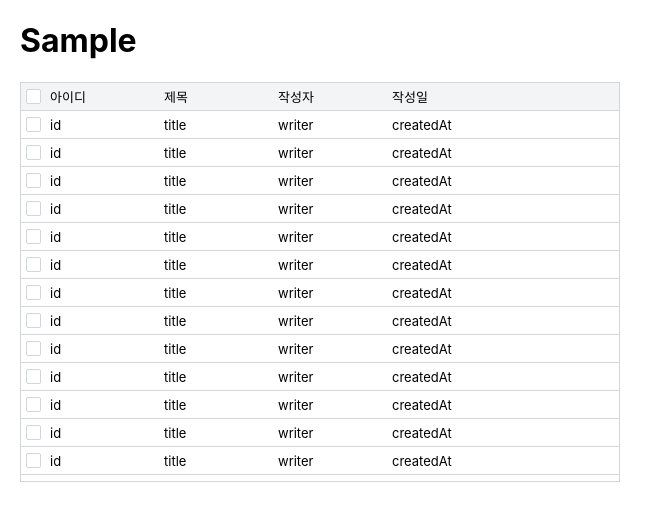
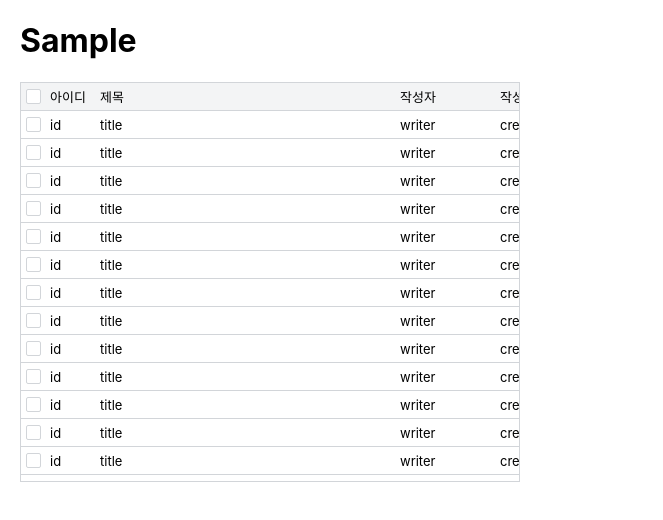
Before and after one commit to axisj/axboot-datagrid, a Next.js app: page / in a window 1280 px wide. Shown: the top 520 px of the page, without its empty margins (0-663 px from the left). Built offline with nearby package versions, Linux system fonts and the light colour scheme.

Commit message:
wip TableHead scrollLeft

```diff
--- a/examples/BasicExample.tsx
+++ b/examples/BasicExample.tsx
@@ -17,25 +17,49 @@ function BasicExample(props: Props) {
   return (
     <Container>
       <RFTable
-        width={600}
+        width={500}
         height={400}
         data={list}
         columns={[
           {
             key: 'id',
             label: '아이디',
+            width: 50,
           },
           {
             key: 'title',
             label: '제목',
+            width: 300,
           },
           {
             key: 'writer',
             label: '작성자',
+            width: 100,
           },
           {
             key: 'createdAt',
-            label: '작성일',
+            label: '작성일A',
+            width: 100,
+          },
+          {
+            key: 'createdAt',
+            label: '작성일B',
+            width: 100,
+          },
+          {
+            key: 'createdAt',
+            label: '작성일C',
+            width: 100,
+          },
+          {
+            key: 'createdAt',
+            label: '작성일D',
+            width: 100,
+          },
+          {
+            key: 'createdAt',
+            label: '작성일E',
+            width: 100,
           },
         ]}
         rowSelection={{
--- a/react-frame-table/components/RowSelector.tsx
+++ b/react-frame-table/components/RowSelector.tsx
@@ -6,16 +6,26 @@ import { css } from '@emotion/react';
 interface Props {
   checked?: boolean;
   size?: number;
+  onChecked?: (checked: boolean) => void;
 }
 
-function RowSelector({ checked = false }: Props) {
+function RowSelector({ checked = false, onChecked }: Props) {
   const checkboxHeight = useAppStore(s => s.checkboxHeight);
   const trHeight = useAppStore(s => s.trHeight);
 
-  return <Container checked={checked} size={checkboxHeight} style={{ marginLeft: (trHeight - checkboxHeight) / 3 }} />;
+  return (
+    <Container
+      checked={checked}
+      size={checkboxHeight}
+      style={{ marginLeft: (trHeight - checkboxHeight) / 3 }}
+      onClick={() => onChecked?.(!checked)}
+    />
+  );
 }
 
 const Container = styled.div<Props>`
+  position: relative;
+  transition: all 0.3s;
   cursor: pointer;
   box-sizing: border-box;
   display: block;
@@ -24,11 +34,45 @@ const Container = styled.div<Props>`
   border-color: var(--rft-border-color-base);
   border-radius: 2px;
   background-color: var(--rft-row-selector-color);
-  ${({ checked, size }) => {
+
+  &:hover {
+    border-color: var(--rft-primary-color);
+  }
+
+  ${({ size = 0 }) => {
     return css`
       width: ${size}px;
       height: ${size}px;
+
+      &:after {
+        position: absolute;
+        top: 50%;
+        left: ${97 - (11 / size) * 100}%;
+        width: ${size - 11}px;
+        height: ${size - 8}px;
+      }
     `;
+  }};
+
+  ${({ checked }) => {
+    if (checked) {
+      return css`
+        background-color: var(--rft-primary-color);
+        border-color: var(--rft-primary-color);
+
+        &:after {
+          display: table;
+          border: 2px solid #fff;
+          border-top: 0;
+          border-left: 0;
+          transform: rotate(45deg) scale(1) translate(-50%, -50%);
+          opacity: 1;
+          transition: all 0.2s cubic-bezier(0.12, 0.4, 0.29, 1.46) 0.1s;
+          content: ' ';
+        }
+      `;
+    }
+    return css``;
   }};
 `;
 
--- a/react-frame-table/components/Table.tsx
+++ b/react-frame-table/components/Table.tsx
@@ -1,16 +1,40 @@
 import * as React from 'react';
 import styled from '@emotion/styled';
-import TableHead from './TableHead';
 import TableBody from './TableBody';
 import { useAppStore } from '../store';
+import TableColGroup from './TableColGroup';
+import TableHeadTr from './TableHeadTr';
 
 function Table() {
-  const [width, height, containerBorderWidth, className] = useAppStore(s => [
-    s.width,
-    s.height,
-    s.containerBorderWidth,
-    s.className,
-  ]);
+  const width = useAppStore(s => s.width);
+  const height = useAppStore(s => s.height);
+  const containerBorderWidth = useAppStore(s => s.containerBorderWidth);
+  const className = useAppStore(s => s.className);
+  const trHeight = useAppStore(s => s.trHeight);
+  const headerHeight = useAppStore(s => s.headerHeight);
+  const scrollLeft = useAppStore(s => s.scrollLeft);
+  const scrollTop = useAppStore(s => s.scrollTop);
+  const contentBodyHeight = useAppStore(s => s.contentBodyHeight);
+  const data = useAppStore(s => s.data);
+  const setScrollTop = useAppStore(s => s.setScrollTop);
+  const setScrollLeft = useAppStore(s => s.setScrollLeft);
+  const paddingTop = Math.floor(scrollTop / trHeight) * trHeight;
+
+  const scrollContainerRef = React.useRef<HTMLDivElement>(null);
+
+  const handleScroll = React.useCallback(() => {
+    if (scrollContainerRef.current) {
+      const ref = scrollContainerRef.current;
+      setScrollTop(ref.scrollTop);
+      setScrollLeft(ref.scrollLeft);
+    }
+  }, [setScrollLeft, setScrollTop]);
+
+  React.useEffect(() => {
+    if (scrollContainerRef.current) {
+      scrollContainerRef.current.addEventListener('scroll', handleScroll, { passive: true, capture: true });
+    }
+  }, [handleScroll]);
 
   return (
     <Container
@@ -18,8 +42,24 @@ function Table() {
       style={{ width, height, borderWidth: `${containerBorderWidth}px` }}
       className={className}
     >
-      <TableHead />
-      <TableBody />
+      <HeaderContainer style={{ height: headerHeight }}>
+        <HeaderTable style={{ height: headerHeight - 1, marginLeft: -scrollLeft }}>
+          <TableColGroup />
+          <TableHeadTr />
+        </HeaderTable>
+      </HeaderContainer>
+      <ScrollContainer style={{ height: contentBodyHeight }} ref={scrollContainerRef}>
+        <ScrollContent
+          trHeight={trHeight}
+          borderWidth={1}
+          style={{
+            paddingTop,
+            height: data.length * trHeight,
+          }}
+        >
+          <TableBody />
+        </ScrollContent>
+      </ScrollContainer>
     </Container>
   );
 }
@@ -31,4 +71,32 @@ const Container = styled.div`
   position: relative;
 `;
 
+const HeaderContainer = styled.div`
+  background: var(--rft-header-bg);
+  position: relative;
+  min-width: 100%;
+  left: 0;
+  border-bottom: 1px solid var(--rft-border-color-base);
+  overflow: hidden;
+`;
+const HeaderTable = styled.table`
+  table-layout: fixed;
+  width: 100%;
+  border-collapse: collapse;
+  border-spacing: 0;
+`;
+const ScrollContainer = styled.div`
+  position: relative;
+  overflow: auto;
+`;
+const ScrollContent = styled.div<{ trHeight: number; borderWidth: number }>`
+  position: absolute;
+  min-width: 100%;
+
+  ${({ trHeight, borderWidth }) =>
+    `background: repeating-linear-gradient(to bottom, transparent 0 ${
+      trHeight - borderWidth
+    }px, var(--rft-border-color-base) ${trHeight - borderWidth}px ${trHeight}px);`}
+`;
+
 export default Table;
--- a/react-frame-table/components/TableBody.tsx
+++ b/react-frame-table/components/TableBody.tsx
@@ -5,44 +5,15 @@ import TableBodyTr from './TableBodyTr';
 import TableColGroup from './TableColGroup';
 
 function TableBody() {
-  const contentBodyHeight = useAppStore(s => s.contentBodyHeight);
   const scrollTop = useAppStore(s => s.scrollTop);
   const trHeight = useAppStore(s => s.trHeight);
   const displayItemCount = useAppStore(s => s.displayItemCount);
   const data = useAppStore(s => s.data);
-  const setScrollTop = useAppStore(s => s.setScrollTop);
-  const setScrollLeft = useAppStore(s => s.setScrollLeft);
 
   const startIdx = Math.floor(scrollTop / trHeight);
   const endNumber = startIdx + displayItemCount > data.length ? data.length : startIdx + displayItemCount;
-  const paddingTop = startIdx * trHeight;
-
-  const scrollContainerRef = React.useRef<HTMLDivElement>(null);
-
-  const handleScroll = React.useCallback(() => {
-    if (scrollContainerRef.current) {
-      const ref = scrollContainerRef.current;
-      setScrollTop(ref.scrollTop);
-      setScrollLeft(ref.scrollLeft);
-    }
-  }, [setScrollLeft, setScrollTop]);
-
-  React.useEffect(() => {
-    if (scrollContainerRef.current) {
-      scrollContainerRef.current.addEventListener('scroll', handleScroll, { passive: true, capture: true });
-    }
-  }, [handleScroll]);
 
   return (
-    <ScrollContainer style={{ height: contentBodyHeight }} ref={scrollContainerRef}>
-      <ScrollContent
-        trHeight={trHeight}
-        borderWidth={1}
-        style={{
-          paddingTop,
-          height: data.length * trHeight,
-        }}
-      >
     <BodyTable>
       <TableColGroup />
       {Array.from({ length: endNumber - startIdx }, (_, i) => {
@@ -55,24 +26,9 @@ function TableBody() {
         return <TableBodyTr key={ri} />;
       })}
     </BodyTable>
-      </ScrollContent>
-    </ScrollContainer>
   );
 }
 
-const ScrollContainer = styled.div`
-  position: relative;
-  overflow: auto;
-`;
-const ScrollContent = styled.div<{ trHeight: number; borderWidth: number }>`
-  position: absolute;
-  min-width: 100%;
-
-  ${({ trHeight, borderWidth }) =>
-    `background: repeating-linear-gradient(to bottom, transparent 0 ${
-      trHeight - borderWidth
-    }px, var(--rft-border-color-base) ${trHeight - borderWidth}px ${trHeight}px);`}
-`;
 const BodyTable = styled.table`
   table-layout: fixed;
   width: 100%;
--- a/react-frame-table/components/TableHead.tsx
+++ /dev/null
@@ -1,46 +0,0 @@
-import * as React from 'react';
-import styled from '@emotion/styled';
-import { useAppStore } from '../store';
-import TableColGroup from './TableColGroup';
-import RowSelector from './RowSelector';
-
-function TableHead() {
-  const columns = useAppStore(s => s.columns);
-  const headerHeight = useAppStore(s => s.headerHeight);
-  const hasRowSelection = useAppStore(s => !!s.rowSelection);
-
-  return (
-    <Container style={{ height: headerHeight }}>
-      <HeaderTable style={{ height: headerHeight - 1 }}>
-        <TableColGroup />
-        <tr>
-          {hasRowSelection && (
-            <td>
-              <RowSelector />
-            </td>
-          )}
-          {columns.map((column, index) => (
-            <td key={index}>{column.label}</td>
-          ))}
-          <td />
-        </tr>
-      </HeaderTable>
-    </Container>
-  );
-}
-
-const Container = styled.div`
-  background: var(--rft-header-bg);
-  position: relative;
-  min-width: 100%;
-  left: 0;
-  border-bottom: 1px solid var(--rft-border-color-base);
-`;
-const HeaderTable = styled.table`
-  table-layout: fixed;
-  width: 100%;
-  border-collapse: collapse;
-  border-spacing: 0;
-`;
-
-export default TableHead;
--- /dev/null
+++ b/react-frame-table/components/TableHeadTr.tsx
@@ -0,0 +1,24 @@
+import * as React from 'react';
+import RowSelector from './RowSelector';
+import { useAppStore } from '../store';
+
+function TableHeadTr() {
+  const hasRowSelection = useAppStore(s => !!s.rowSelection);
+  const columns = useAppStore(s => s.columns);
+
+  return (
+    <tr>
+      {hasRowSelection && (
+        <td>
+          <RowSelector />
+        </td>
+      )}
+      {columns.map((column, index) => (
+        <td key={index}>{column.label}</td>
+      ))}
+      <td />
+    </tr>
+  );
+}
+
+export default TableHeadTr;
```
Lines whose indentation alone changed are shown as unchanged.
